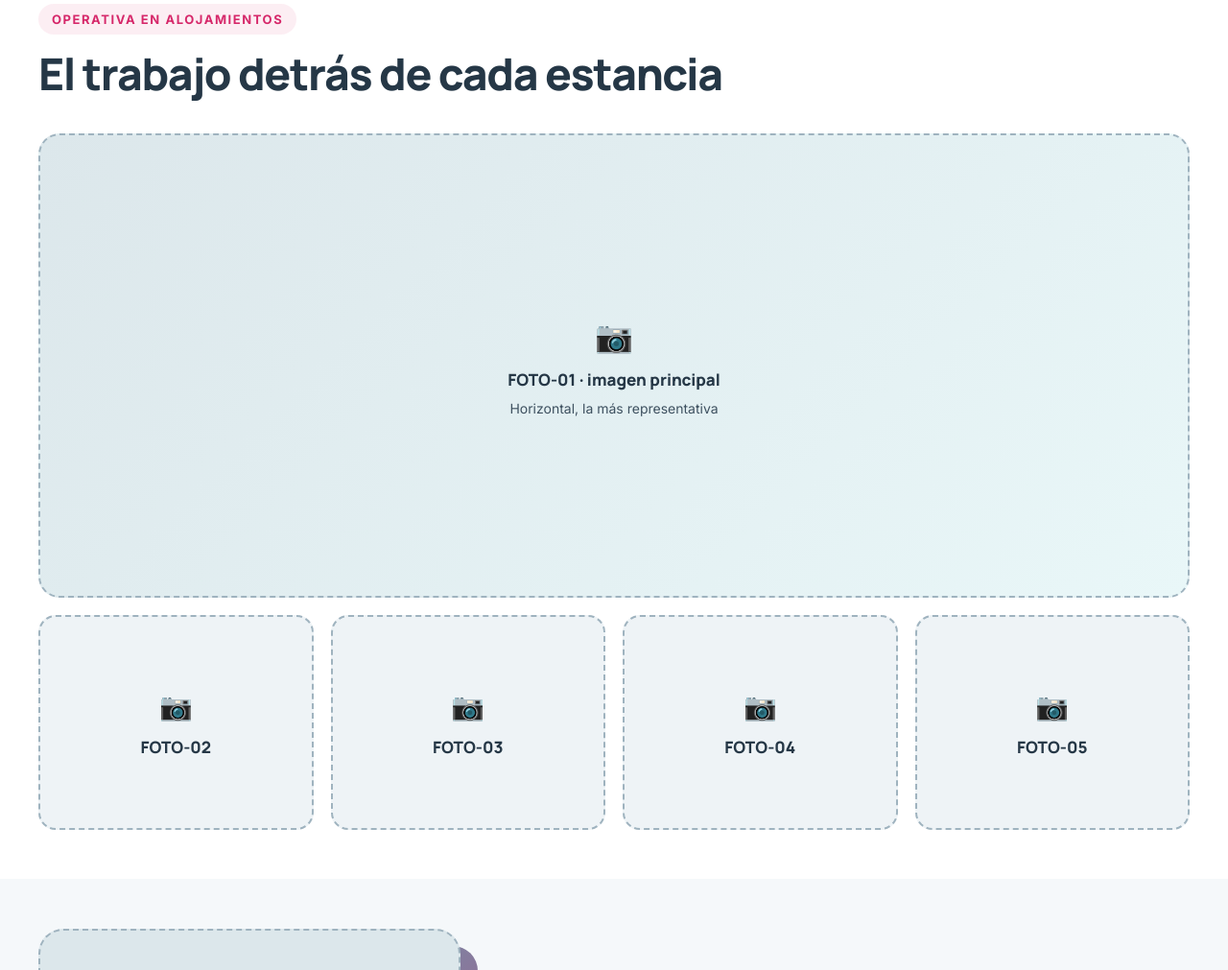
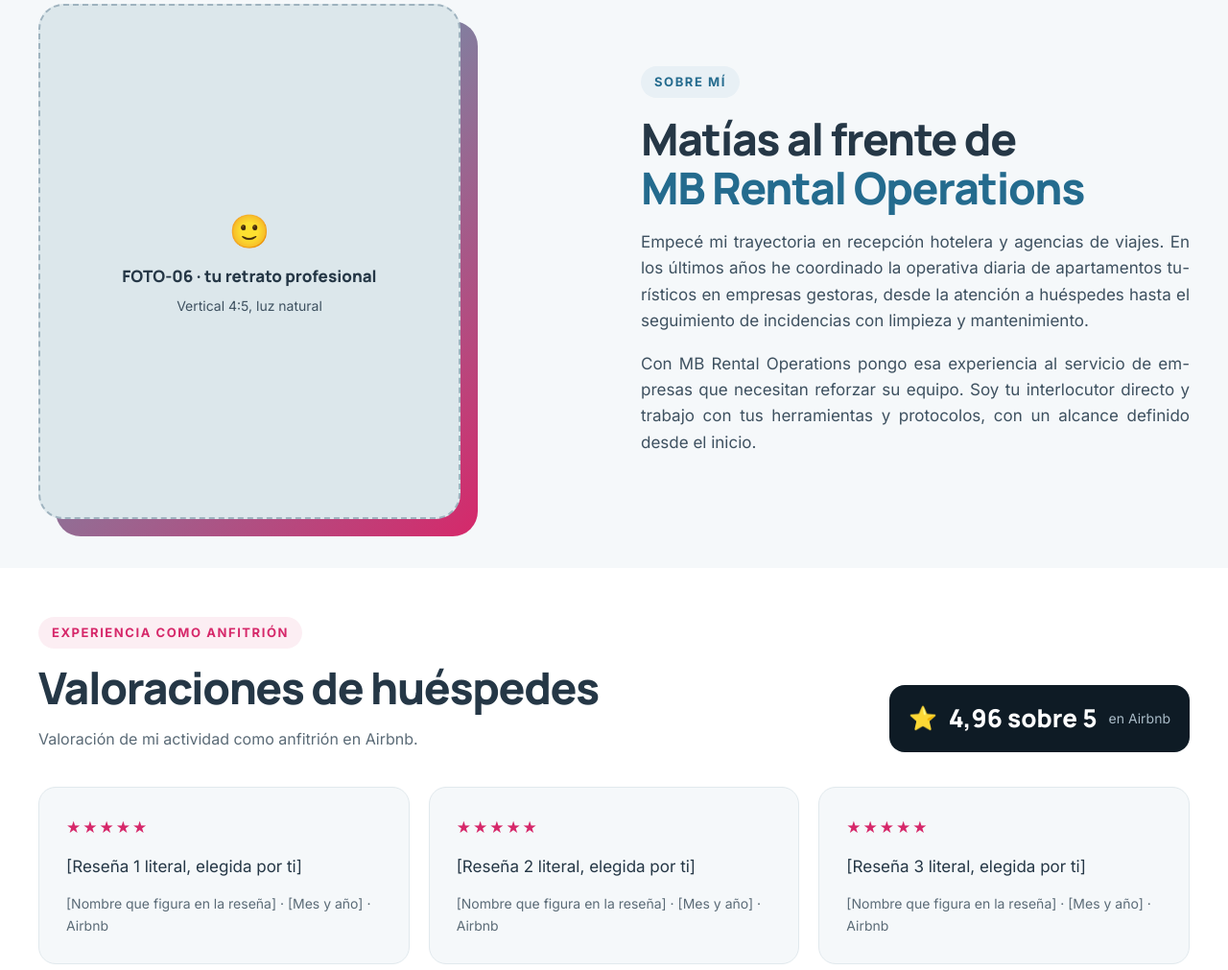
Before and after one commit to matiasbucca-svg/mb-rental-landing, a plain HTML site: page index.html in a window 1280 px wide. Shown: the part 5658-6669 px from the top of the page at 96% size. Drawn offline with Linux system fonts and the light colour scheme.

Commit message:
Quitar bloque de galería «Operativa en alojamientos»
Co-Authored-By: Claude Opus 5.5 <noreply@anthropic.com>
Claude-Session: https://claude.ai/code/session_01ATSSfMuaCnrvJufCDjhhkB

```diff
--- a/index.html
+++ b/index.html
@@ -278,23 +278,6 @@ details[open] .mb-chev{transform:rotate(180deg)}
 </div>
 </section>
 
-<!-- 6 · GALERÍA (huecos para tus fotos) -->
-<section id="galeria" aria-labelledby="gal-t" style="background: #FFFFFF; color: #253746">
-<div style="max-width: 1240px; margin: 0 auto; padding: clamp(40px, 4vw, 56px) clamp(20px, 4vw, 40px); display: flex; flex-direction: column; gap: 36px">
-<div style="display: flex; flex-direction: column; gap: 16px">
-<span style="align-self: flex-start; font-size: 13px; font-weight: 700; letter-spacing: 0.12em; text-transform: uppercase; color: #D6286A; background: rgba(214,40,106,0.08); padding: 6px 14px; border-radius: 999px">Operativa en alojamientos</span>
-<h2 id="gal-t" style="margin: 0; font-family: Manrope, sans-serif; font-weight: 800; font-size: clamp(32px, 4vw, 46px); line-height: 1.1; letter-spacing: -0.03em">El trabajo detrás de cada estancia</h2>
-</div>
-<div style="display: grid; grid-template-columns: repeat(auto-fit, minmax(min(100%, 280px), 1fr)); gap: 18px">
-<div style="grid-column: 1 / -1; aspect-ratio: 21 / 8; border-radius: 22px; background: linear-gradient(135deg, #DCE7EB, #E9F7F8); border: 2px dashed #9FB3BF; display: flex; flex-direction: column; align-items: center; justify-content: center; gap: 6px; text-align: center; padding: 20px"><span style="font-size: 32px">📷</span><span style="font-family: Manrope, sans-serif; font-weight: 800">FOTO-01 · imagen principal</span><span style="font-size: 14px; color: #3E5160">Horizontal, la más representativa</span></div>
-<div style="aspect-ratio: 4 / 3; border-radius: 18px; background: #EEF3F6; border: 2px dashed #9FB3BF; display: flex; flex-direction: column; align-items: center; justify-content: center; gap: 6px; text-align: center; padding: 16px"><span style="font-size: 28px">📷</span><span style="font-family: Manrope, sans-serif; font-weight: 800">FOTO-02</span></div>
-<div style="aspect-ratio: 4 / 3; border-radius: 18px; background: #EEF3F6; border: 2px dashed #9FB3BF; display: flex; flex-direction: column; align-items: center; justify-content: center; gap: 6px; text-align: center; padding: 16px"><span style="font-size: 28px">📷</span><span style="font-family: Manrope, sans-serif; font-weight: 800">FOTO-03</span></div>
-<div style="aspect-ratio: 4 / 3; border-radius: 18px; background: #EEF3F6; border: 2px dashed #9FB3BF; display: flex; flex-direction: column; align-items: center; justify-content: center; gap: 6px; text-align: center; padding: 16px"><span style="font-size: 28px">📷</span><span style="font-family: Manrope, sans-serif; font-weight: 800">FOTO-04</span></div>
-<div style="aspect-ratio: 4 / 3; border-radius: 18px; background: #EEF3F6; border: 2px dashed #9FB3BF; display: flex; flex-direction: column; align-items: center; justify-content: center; gap: 6px; text-align: center; padding: 16px"><span style="font-size: 28px">📷</span><span style="font-family: Manrope, sans-serif; font-weight: 800">FOTO-05</span></div>
-</div>
-</div>
-</section>
-
 <!-- 7 · SOBRE MÍ -->
 <section id="sobre-mi" aria-labelledby="sobre-t" style="background: #F5F8FA; color: #253746">
 <div style="max-width: 1240px; margin: 0 auto; padding: clamp(40px, 4vw, 56px) clamp(20px, 4vw, 40px); display: grid; grid-template-columns: repeat(auto-fit, minmax(min(100%, 400px), 1fr)); gap: 56px; align-items: center">
```
